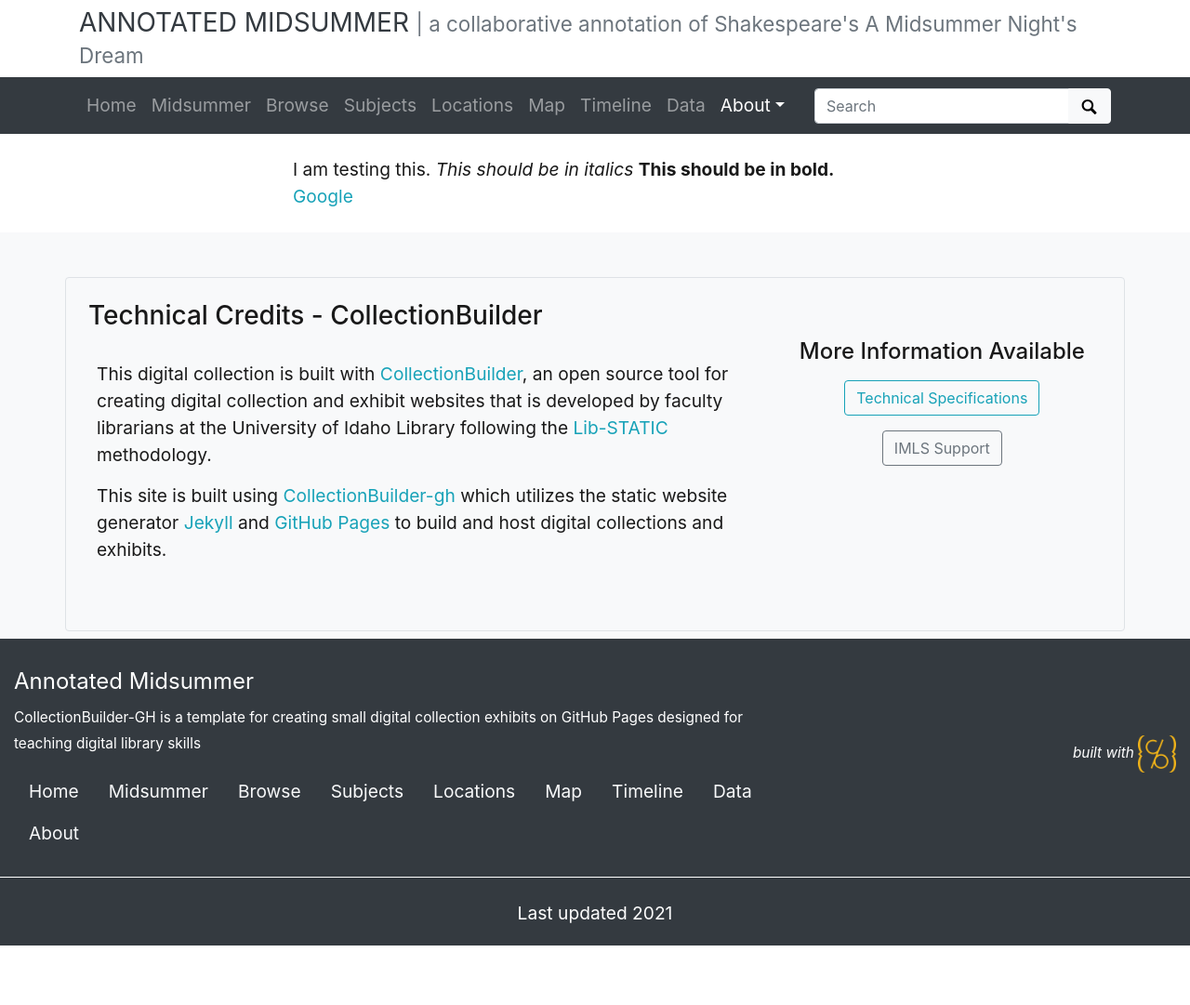
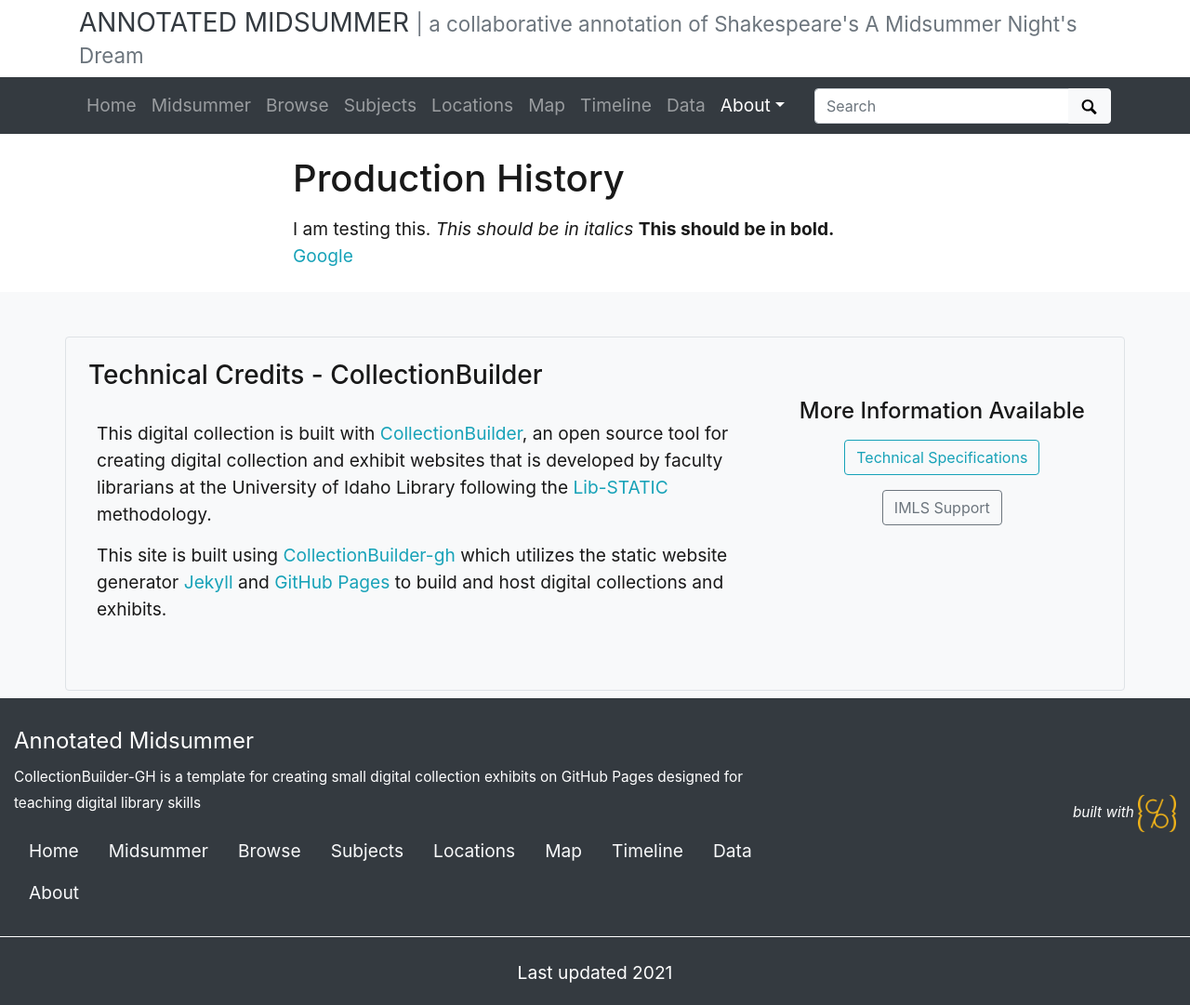
Before and after one commit to thecdil/dramaturgy, a Jekyll site: the page built from pages/production.md, in a window 1280 px wide. Shown: the whole page at 93% size. Built offline with Jekyll 4.4.1, drawn with Linux system fonts in a browser that asks for light colours; before the commit the page ends 1017 px from its top, so only the background shows below that.

Commit message:
Update production.md
added headline in production history

```diff
--- a/pages/production.md
+++ b/pages/production.md
@@ -5,4 +5,5 @@ permalink: /production.html
 # Edit the markdown on in this file to describe your collection
 # Look in _includes/feature for options to easily add features to the page
 ---
+# Production History
 I am testing this. *This should be in italics* **This should be in bold.** [Google](http://www.google.com)
```
